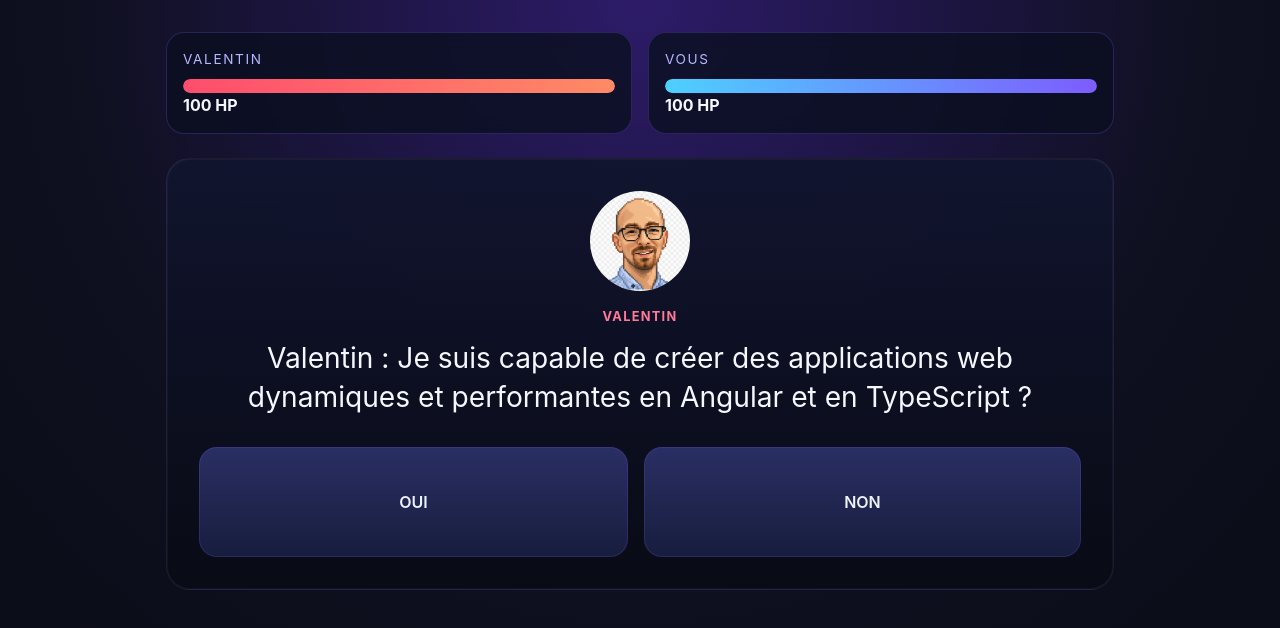
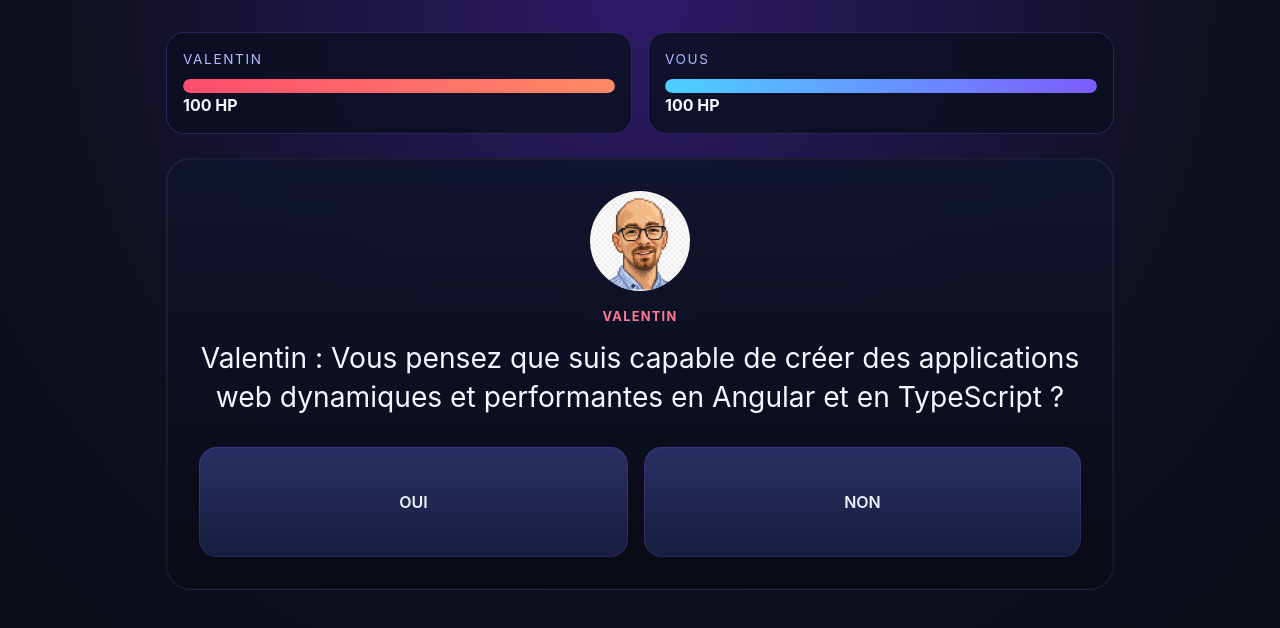
Before and after one commit to valentinlegay/InterviewBossFight, an Angular app in the folder angular-boss_fight/: page / in a window 1280 px wide. Shown: the top 628 px of the page. Built offline with nearby package versions, Linux system fonts and the light colour scheme.

Commit message:
fix des texts

```diff
--- a/angular-boss_fight/src/app/app.ts
+++ b/angular-boss_fight/src/app/app.ts
@@ -23,28 +23,28 @@ interface MailtoParams {
 })
 export class App {
 
-  protected readonly textRecruter: string = 'Vous souhaitez me recruter ?';
+  protected readonly textRecruter: string = 'Valentin : Vous souhaitez me recruter ?';
   protected readonly questions: Question[] = [
     {
-      prompt: 'Valentin : Je suis capable de créer des applications web dynamiques et performantes en Angular et en TypeScript ?',
+      prompt: 'Valentin : Vous pensez que suis capable de créer des applications web dynamiques et performantes en Angular et en TypeScript ?',
       options: ['OUI', 'NON'],
       correct: 0,
       explanation: 'J\'ai pû apprend angular lors de mon master, l\'appliquer professionnelement sur un projet de fraude à l\'assurance.'
     },
     {
-      prompt: 'Je suis capable de créer des back-end Java performants et sécurisés, en utilisant des frameworks tels que Spring Boot.',
+      prompt: 'Valentin : Vous pensez que suis capable de créer des back-end Java performants et sécurisés, en utilisant des frameworks tels que Spring Boot ?',
       options: ['OUI', 'NON'],
       correct: 0,
       explanation: 'J\'ai commencé à apprendre Java en autodidacte lors de ma licence en mathématique et est ainsi tombé amoureux au métier de développeur. J\'ai donc désidé de me rediriger vers le métier de développeur en suivant un DUT Informatique puis un Master Informatique MIAGE.'
     },
     {
-      prompt: 'Je connais le fonctionnement des Bases de données relationnelles et NoSQL.',
+      prompt: 'Valentin : Vous pensez que suis capable de comprendre et d\'utiliser les concepts de base des Bases de données relationnelles et NoSQL ?',
       options: ['OUI', 'NON'],
       correct: 0,
       explanation: 'J\'ai pû apprendre le fonctionnement des Bases de données relationnelles et NoSQL lors de mon master. Et les mettre en pratique lors d\'une refactorisation du contexte client d\'un CRM chez MMA.'
     },
     {
-      prompt: 'J\'ai des connaissances approfondies sur tout les outils de travail collaboratif et de gestion de projet, tels que Git, Jira, Confluence, Jenkins, windows365, etc.',
+      prompt: 'Valentin : Vous pensez que suis capable de gérer les outils de travail collaboratif et de gestion de projet, tels que Git, Jira, Confluence, Jenkins, windows365, etc. ?',
       options: ['OUI', 'NON'],
       correct: 0,
       explanation: 'J\'ai pu apprendre à les utiliser dans mon Master, lors de mes expériences professionnelles à EDF et à MMA ainsi que lors de mes projets personnels. J\'ai donc une connaissance approfondie de ces outils.'
```
